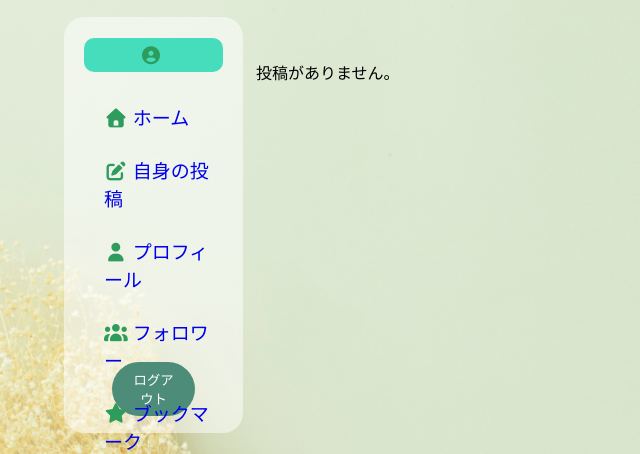
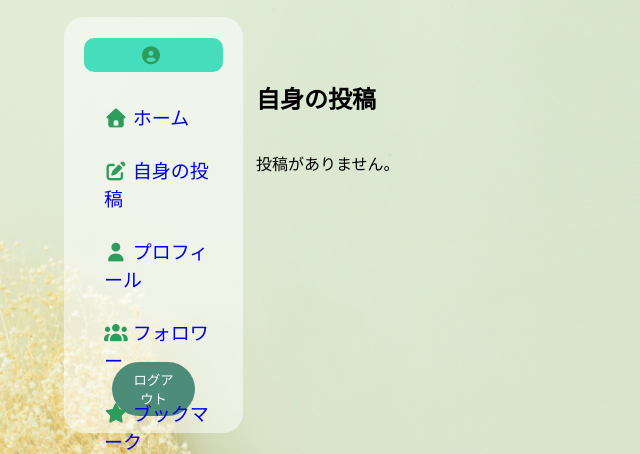
Before and after one commit to gorimax/hackathon_sns_f_team, a Flask app: template SNSApp/templates/post/myposts.html in a window 1280 px wide. Shown: the part 83-537 px from the top of the page, without its empty margins (0-640 px from the left). Run offline with Flask 2, Linux system fonts and the light colour scheme; the template is opened without the code that fills it, so the values that code supplies are empty; some libraries are stand-ins or nearby versions.

Commit message:
自身の投稿画面に「自身の投稿」を表示

```diff
--- a/SNSApp/templates/post/myposts.html
+++ b/SNSApp/templates/post/myposts.html
@@ -10,6 +10,9 @@ Profile - TechShare
 
 {% block content %}
 <section class="post-list">
+
+    <h2 class="tag-title">自身の投稿</h2>
+
     {% if myposts %}
     {% for post in myposts %}
     <div class="post-whole">
```
